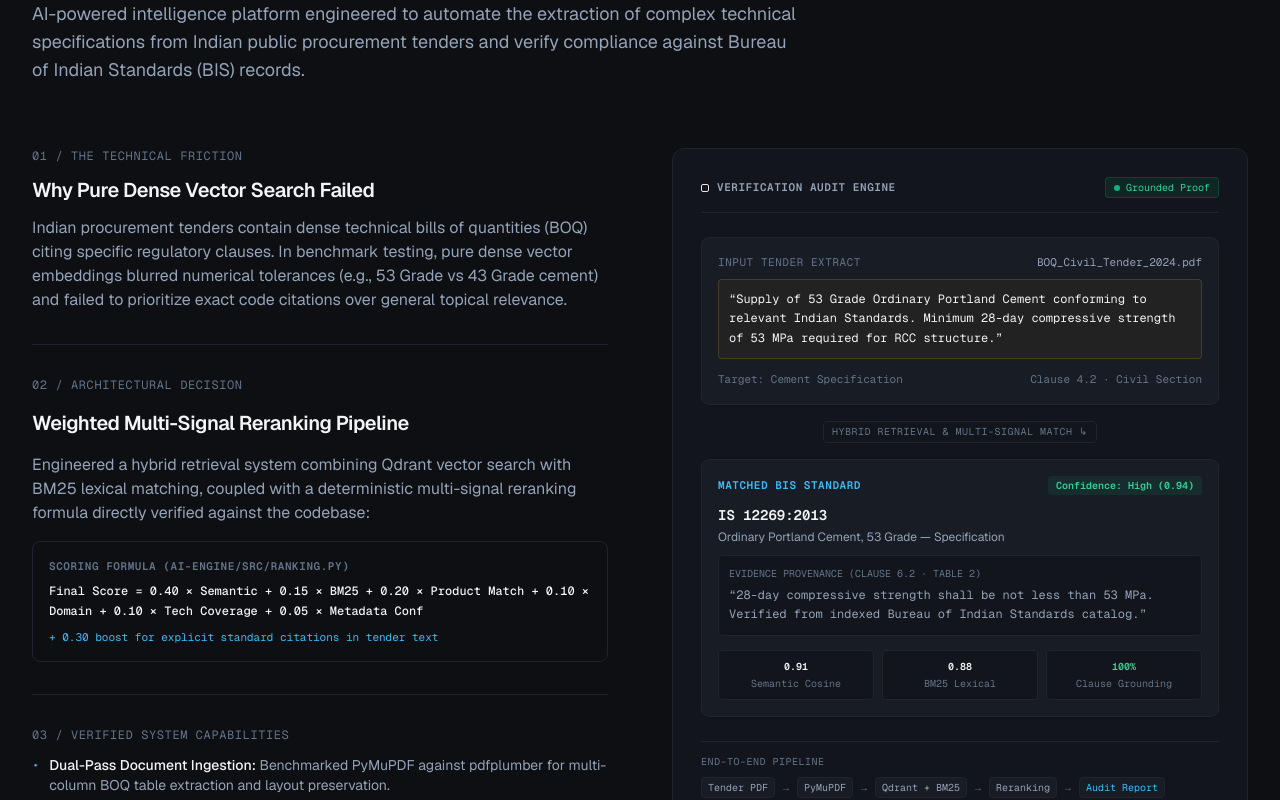
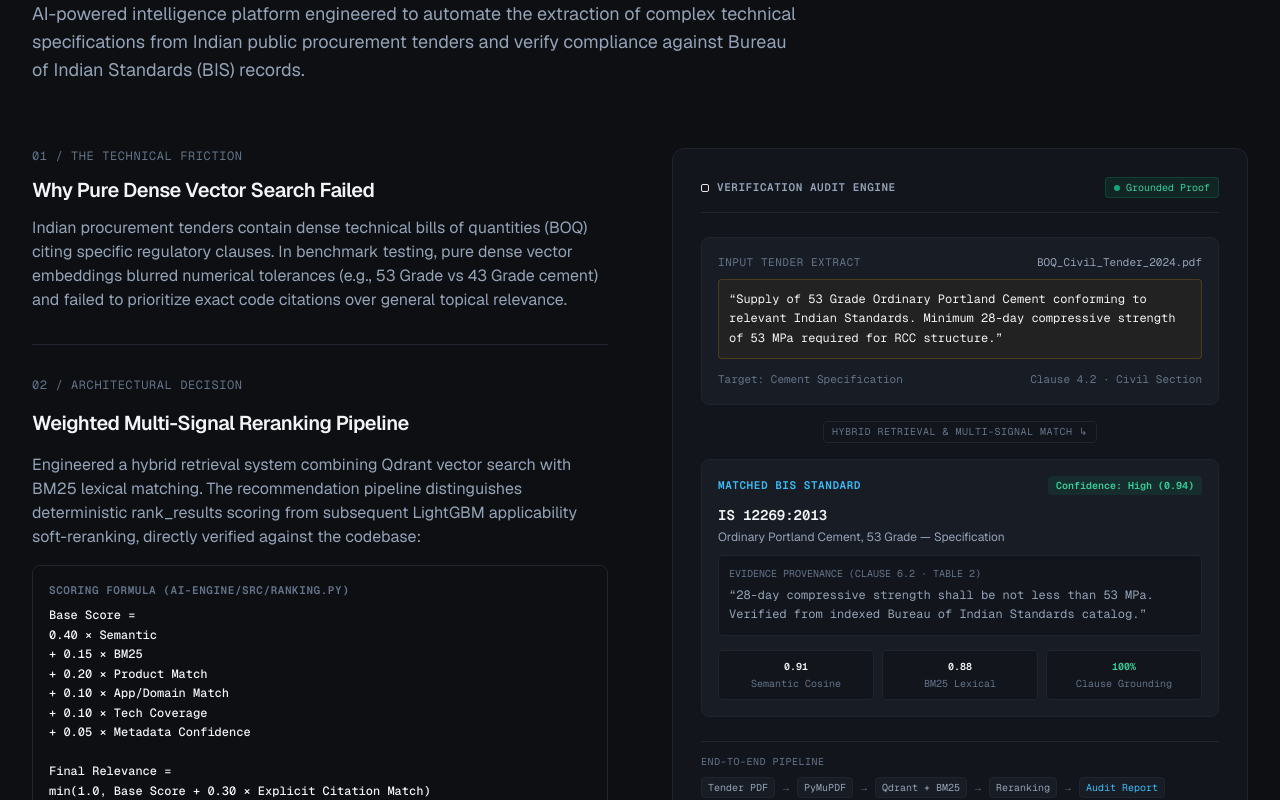
Before and after one commit to Dipanshi1/dipanshi-portfolio, a Next.js app: page / in a window 1280 px wide. Shown: the part 2000-2800 px from the top of the page. Built offline with nearby package versions, Linux system fonts and the light colour scheme.

Commit message:
fix(home): correct ManakSetu ranking scoring formula and pipeline distinction

```diff
--- a/src/components/home/flagship-project.tsx
+++ b/src/components/home/flagship-project.tsx
@@ -74,8 +74,9 @@ export function FlagshipProject() {
               </h3>
               <p className="text-sm sm:text-base text-text-secondary leading-relaxed font-normal">
                 Engineered a hybrid retrieval system combining Qdrant vector search
-                with BM25 lexical matching, coupled with a deterministic multi-signal
-                reranking formula directly verified against the codebase:
+                with BM25 lexical matching. The recommendation pipeline distinguishes
+                deterministic rank_results scoring from subsequent LightGBM
+                applicability soft-reranking, directly verified against the codebase:
               </p>
 
               {/* Exact Formula Block */}
@@ -83,12 +84,20 @@ export function FlagshipProject() {
                 <div className="text-[11px] text-text-tertiary uppercase tracking-wider font-semibold">
                   Scoring Formula (ai-engine/src/ranking.py)
                 </div>
-                <div className="text-text-primary font-medium leading-relaxed">
-                  Final Score = 0.40 × Semantic + 0.15 × BM25 + 0.20 × Product Match
-                  + 0.10 × Domain + 0.10 × Tech Coverage + 0.05 × Metadata Conf
+                <div className="text-text-primary font-medium leading-relaxed whitespace-pre-line">
+                  {`Base Score =
+0.40 × Semantic
++ 0.15 × BM25
++ 0.20 × Product Match
++ 0.10 × App/Domain Match
++ 0.10 × Tech Coverage
++ 0.05 × Metadata Confidence
+
+Final Relevance =
+min(1.0, Base Score + 0.30 × Explicit Citation Match)`}
                 </div>
-                <div className="text-[11px] text-accent-primary">
-                  + 0.30 boost for explicit standard citations in tender text
+                <div className="text-[11px] text-accent-primary leading-relaxed">
+                  The +0.30 citation boost is a conditional additive boost applied after the base score and clamped at 1.0, not a seventh weighted component.
                 </div>
               </div>
             </div>
@@ -127,8 +136,8 @@ export function FlagshipProject() {
                   </span>
                   <span>
                     <strong className="text-text-primary font-medium">Applicability Classification:</strong>{" "}
-                    LightGBM classifier serialized via locked scikit-learn pipeline to
-                    predict applicability without prediction drift.
+                    Subsequent LightGBM applicability soft-reranking serialized via locked
+                    scikit-learn pipeline to predict applicability without prediction drift.
                   </span>
                 </li>
               </ul>
```
